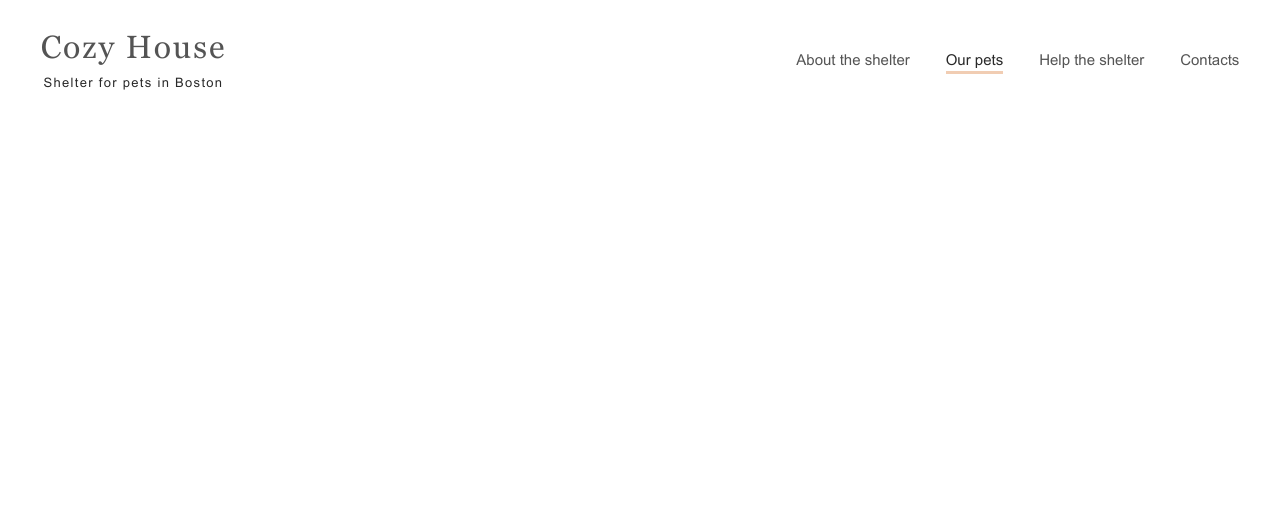
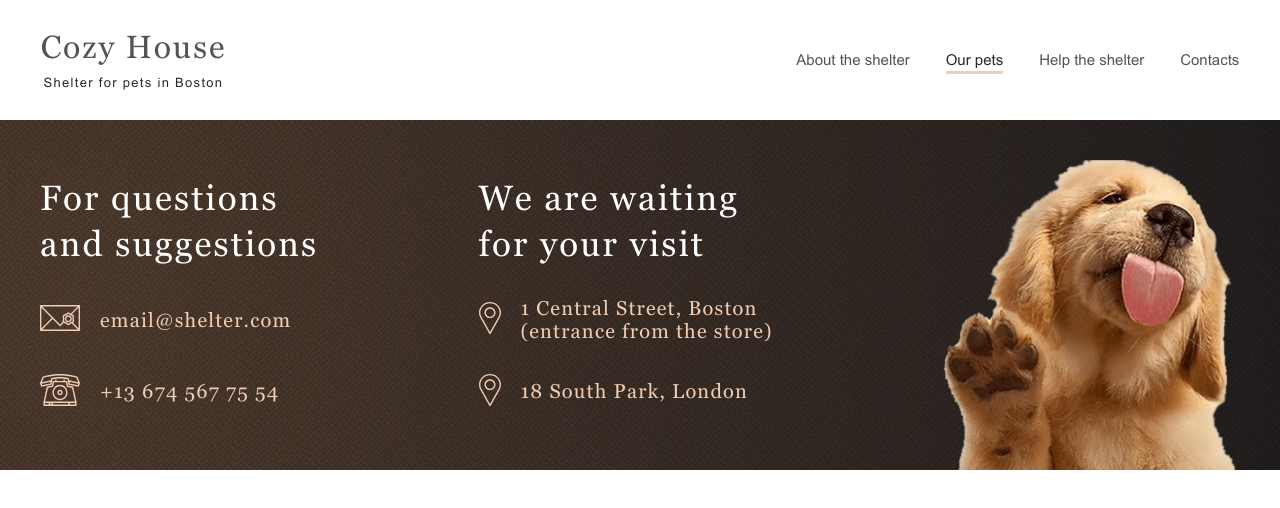
Before and after one commit to Dmitriy-Frostoff/shelter, a website: page shelter/Pets/pets.html in a window 1280 px wide. Drawn offline with Linux system fonts and the light colour scheme; files that its build step writes are made by us from their sources.

Commit message:
feat: add footer for the pets page

```diff
--- a/shelter/Pets/pets.html
+++ b/shelter/Pets/pets.html
@@ -34,6 +34,52 @@
     </div>
   </header>
   <!-- header end -->
+  <!-- main end -->
+  <!-- footer start -->
+  <footer class="footer" id="footer">
+    <div class="container footer__container">
+      <div class="footer__content-container">
+        <h2 class="title-h2 footer__title">For questions and suggestions</h2>
+        <div class="footer__link-wrapper">
+          <a class="footer__link" href="mailto:email@shelter.com" target="_blank">
+            <object class="footer__icon" data=".././src/assets/images/Main/06_footer/icons/icon-email.svg" type="image/svg+xml"></object>
+          </a>
+          <a class="footer__link" href="mailto:email@shelter.com" target="_blank">
+            <span class="title-h3 footer__link-title">email@shelter.com</span>
+          </a>
+        </div>
+        <div class="footer__link-wrapper">
+          <a class="footer__link" href="tel:+136745677554" target="_blank">
+            <object class="footer__icon" data=".././src/assets/images/Main/06_footer/icons/icon-phone.svg" type="image/svg+xml"></object>
+          </a>
+          <a class="footer__link" href="tel:+136745677554" target="_blank">
+            <span class="title-h3 footer__link-title">+13 674 567 75 54</span>
+          </a>
+        </div>
+      </div>
+      <div class="footer__content-container">
+        <h2 class="title-h2 footer__title">We are waiting for your visit</h2>
+        <div class="footer__link-wrapper">
+          <a class="footer__link" href="https://goo.gl/maps/ZFXWUM4Rn8z3veC87" target="_blank">
+            <object class="footer__icon" data=".././src/assets/images/Main/06_footer/icons/icon-map-marker.svg" type="image/svg+xml"></object>
+          </a>
+          <a class="footer__link" href="https://goo.gl/maps/ZFXWUM4Rn8z3veC87" target="_blank">
+            <span class="title-h3 footer__link-title">1 Central Street, Boston (entrance from the store)</span>
+          </a>
+        </div>
+        <div class="footer__link-wrapper">
+          <a class="footer__link" href="https://goo.gl/maps/36Sao8BhbDey626K9" target="_blank">
+            <object class="footer__icon" data=".././src/assets/images/Main/06_footer/icons/icon-map-marker.svg" type="image/svg+xml"></object>
+          </a>
+          <a class="footer__link" href="https://goo.gl/maps/36Sao8BhbDey626K9" target="_blank">
+            <span class="title-h3 footer__link-title">18 South Park, London</span>
+          </a>
+        </div>
+      </div>
+      <img class="footer__image" src=".././src/assets/images/Main/06_footer/footer-puppy.png" alt="the puppy wants to lick kind human">
+    </div>
+  </footer>
+  <!-- footer end -->
   <script src="./src/js/shelterSelfCheck/shelterSelfCheck-part1/shelterSelfCheckPart1.js"></script>
 </body>
 </html>
--- a/shelter/src/sass/pets.scss
+++ b/shelter/src/sass/pets.scss
@@ -14,6 +14,7 @@
 
 //components
 @import "components/Main/header";
+@import "components/Main/footer";
 
 //layout
 @import "layout/content-structure";
```
Also changed, not shown: shelter/Pets/style.css, 1 other file.
